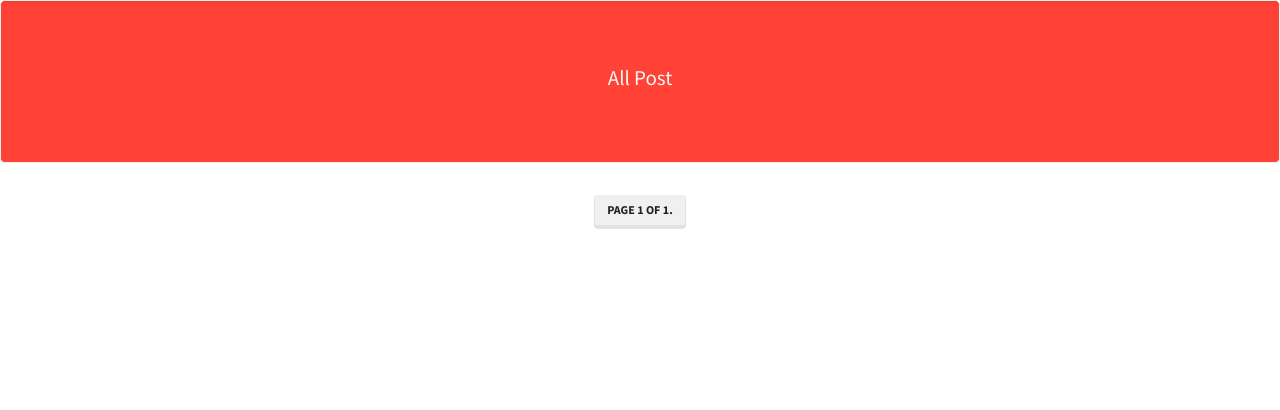
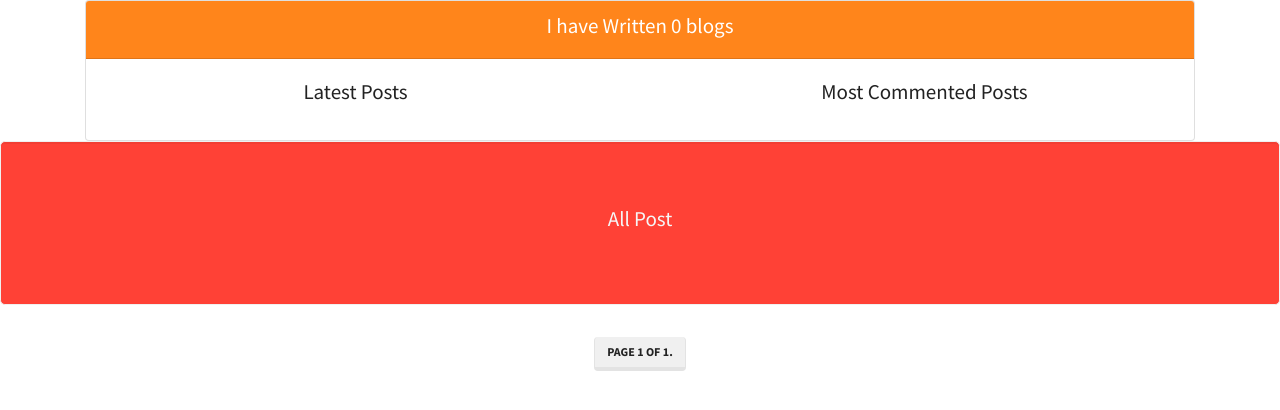
Before and after one commit to nilldiggonto/Advance_Blog_Django_3.1, a Django app: page / in a window 1280 px wide. Shown: the top 410 px of the page. Run offline with Django 3.2, Linux system fonts and the light colour scheme; data that the repository does not hold is empty.

Commit message:
Custom Template Tag

```diff
--- /dev/null
+++ b/blog/templates/post/latest_post.html
@@ -0,0 +1,7 @@
+
+
+    {% for post in latest_posts %}
+
+        <a class="btn-sm mb-2 btn btn-outline-danger" href="{{post.get_absolute_url}}">{{post.title}}</a>
+
+    {% endfor %}
--- a/blog/templates/post/list.html
+++ b/blog/templates/post/list.html
@@ -22,10 +22,11 @@
          <div class="card-body">
             <p>{{post.body}}</p>
             <hr>
+            <span >Tags:</span>
             {% for tag in post.tags.all %}
-            <p class="tags">
+            <span class="tags">
                <a href="{% url 'blog:post_list_by_tag' tag.slug %}">{{tag.name}}</a>
-            </p>
+            </span>
             {% if not forloop.last %} , {%endif %}
             {% endfor %}
          </div>
--- /dev/null
+++ b/blog/templatetags/blog_tags.py
@@ -0,0 +1,25 @@
+from django import template
+from blog.models import Post
+from django.db.models import Count
+register = template.Library()
+
+### Show Count Number
+@register.simple_tag
+def total_posts():
+    return Post.published.count()
+
+
+@register.inclusion_tag('post/latest_post.html')
+def show_latest_posts(count=2):
+    latest_posts =Post.published.order_by('-publish')[:count]
+    context = {
+        'latest_posts': latest_posts,
+    }
+    return context
+
+
+
+## Posts by most comments
+@register.simple_tag
+def get_most_commented_posts(count=3):
+    return Post.published.annotate(total_comments = Count('comments')).order_by('-total_comments')[:count]
--- a/templates/base.html
+++ b/templates/base.html
@@ -1,4 +1,4 @@
-
+{% load blog_tags %}
 {% load static %}
 <!DOCTYPE html>
 <html lang="en">
@@ -10,6 +10,34 @@
     <link rel="stylesheet" href="https://bootswatch.com/4/lumen/bootstrap.css">
 </head>
 <body>
+    <div class="container">
+        <div class="card">
+            <div class="card-header text-center bg-warning text-white">
+                <h4>I have Written {% total_posts %} blogs</h4>
+            </div>
+
+            <div class="row">
+                <div class="col-md-6">
+                    <div class="card-body text-center">
+                        <h4>Latest Posts</h4>
+                        {% show_latest_posts 3 %}
+                    </div>
+                </div>
+                <div class="col-md-6">
+                    <div class="card-body text-center">
+                        <h4>Most Commented Posts</h4>
+                        <p>{% get_most_commented_posts as most_commented_posts %}</p>
+                        {% for post in most_commented_posts %}
+                        <a class="btn btn-sm btn-outline-success" href="{{post.get_absolute_url}}">
+                            {{post.title}}
+
+                        </a>
+                        {% endfor %}
+                    </div>
+                </div>
+            </div>
+        </div>
+    </div>
 
     {% block content %}
 
```
Also changed, not shown: blog/templatetags/__init__.py (added).
